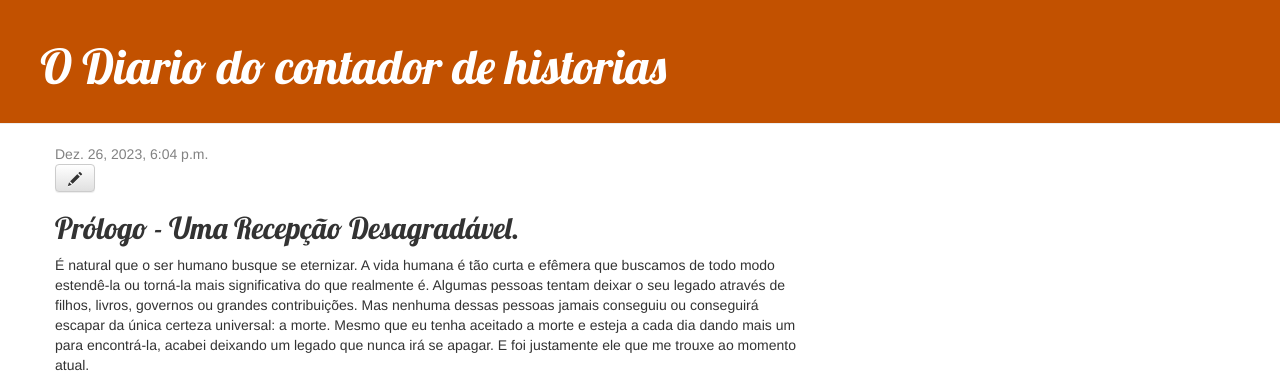
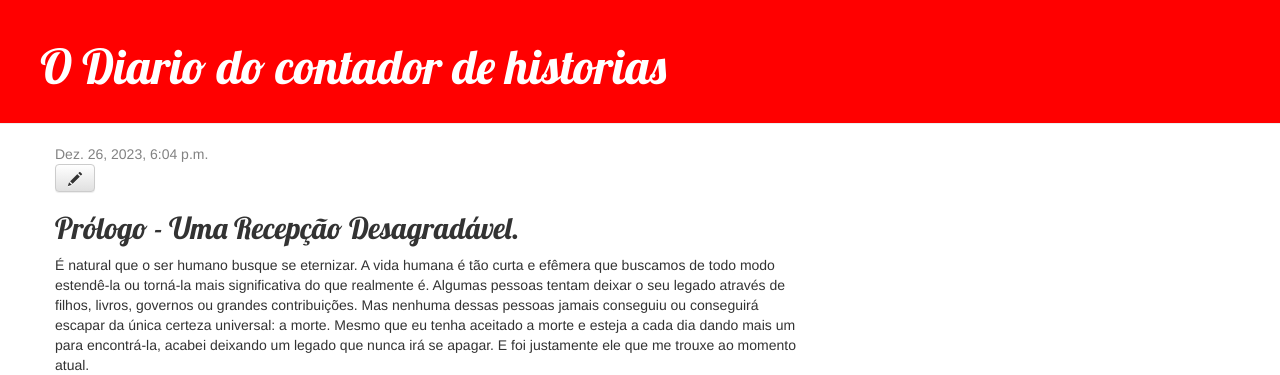
Before and after one commit to rafaelmotacr/CRUD---Django, a Django app: page /post/1/ in a window 1280 px wide. Shown: the top 375 px of the page. Run offline with Django 3.2, Linux system fonts and the light colour scheme; data comes from the database, SQL or seed files in the repository; some libraries are stand-ins or nearby versions.

Commit message:
feat: minor changes.

```diff
--- a/blog/static/css/blog.css
+++ b/blog/static/css/blog.css
@@ -1,5 +1,5 @@
 .page-header {
-    background-color: #C25100;
+    background-color: red;
     margin-top: 0;
     padding: 20px 20px 20px 40px;
 }
```
Also changed, not shown: README.md.
